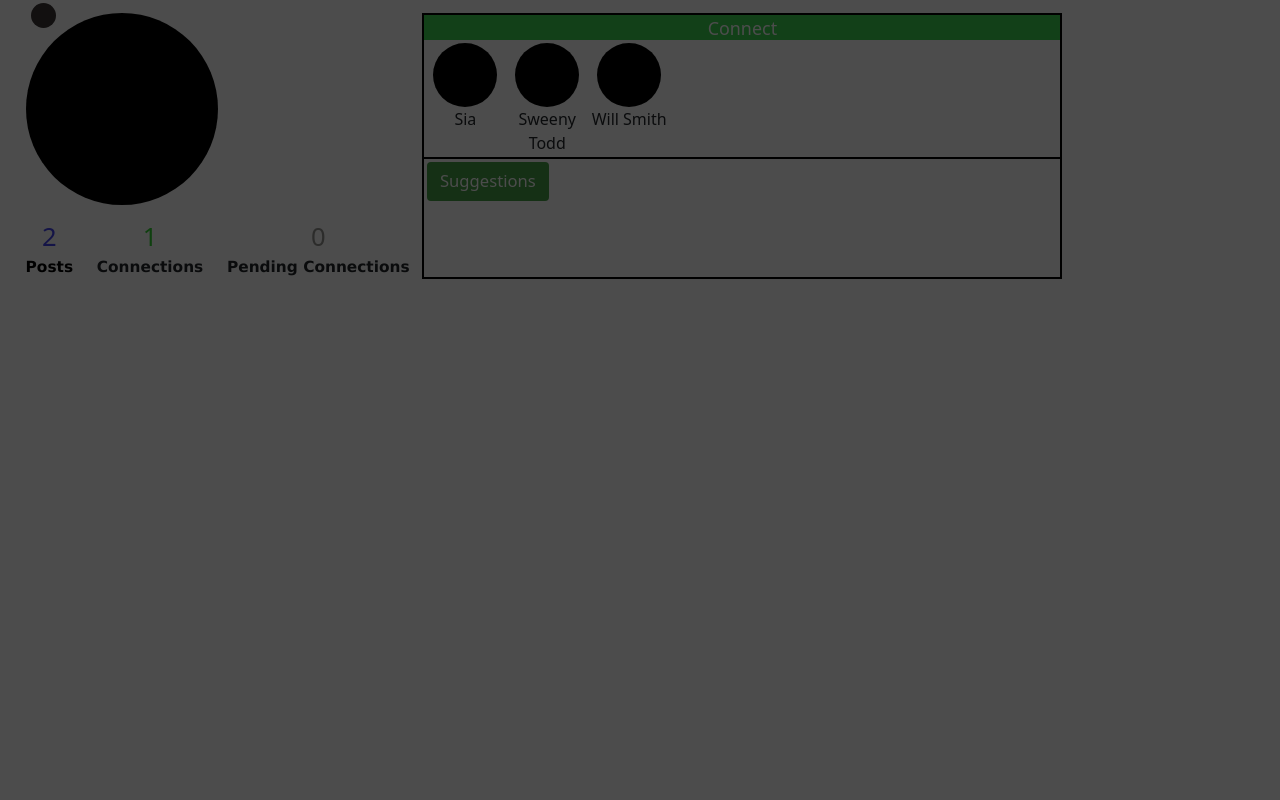
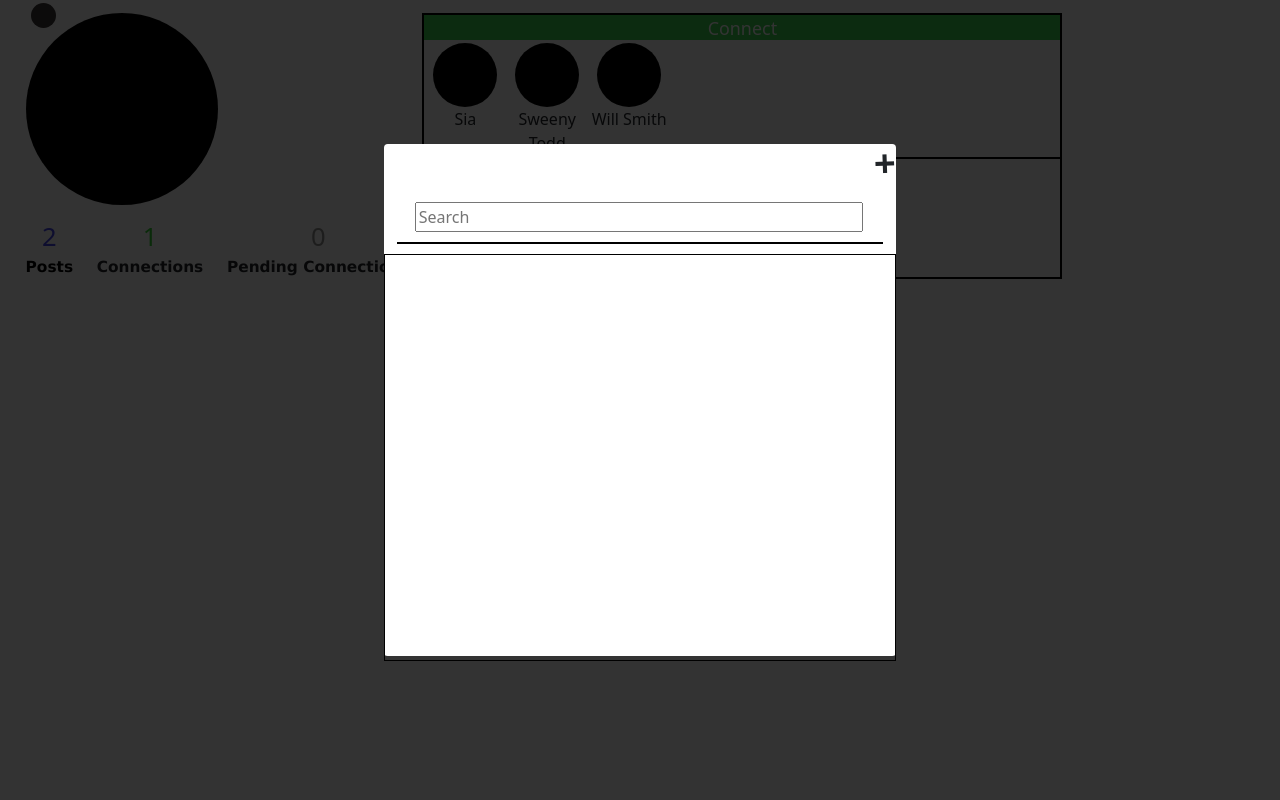
Before and after one commit to Sanat2002/Connect, a Django app: template connect1/templates/home.html in a window 1280 px wide. Run offline with Django 3.2, Linux system fonts and the light colour scheme; the template is opened without the code that fills it, so the values that code supplies are empty.

Commit message:
working on forntend

```diff
--- a/connect1/templates/home.html
+++ b/connect1/templates/home.html
@@ -245,8 +245,20 @@
     </div>
 
 
-    <div style="position: absolute;background-color: rgb(0,0,0,.7); top: 0;height: 100%;width: 100%;">
+    <div class="d-flex justify-content-center align-items-center" style="position: absolute;background-color: rgb(0,0,0,.8); top: 0;height: 100%;width: 100%;">
+      <div style="background-color: white; height: 40vw;width: 40vw;border-radius: .3vw;">
 
+        <div style="transform: rotate(-182deg);font-size: 3vw;font-weight: bolder;cursor: pointer;">+</div>
+
+        <div>
+          <input type="text" name="" id="" style="width: 35vw;margin-left: 2.4vw;" placeholder="Search">
+        </div>
+
+        <div style="border: .5px solid black;margin: .8vw 1vw;"></div>
+
+        <div style="border: 1px solid black;height: 31.8vw;padding: .2vw 1vw;"></div>
+
+      </div>
     </div>
 
     <script>
@@ -257,7 +269,6 @@
 
       function toscroll(){
         window.onscroll = () => window.scroll();
-        console.log("helo")
       }
 
       document.getElementById("show").addEventListener('click',(e)=>{
```
